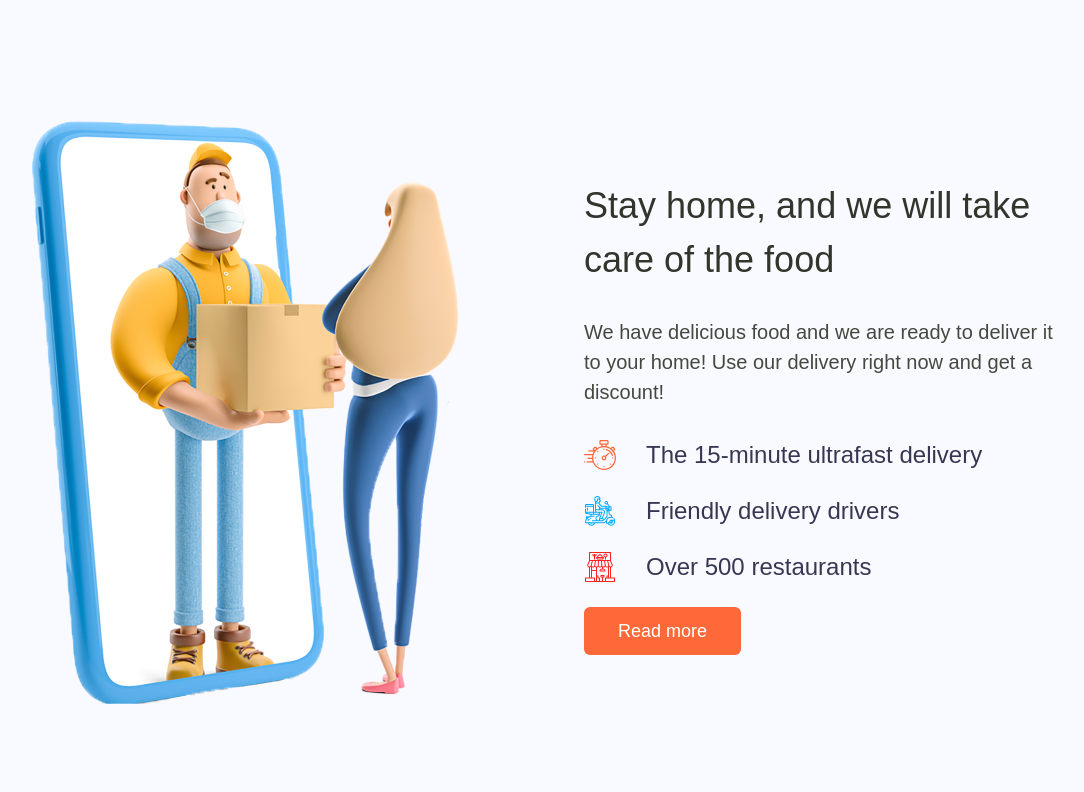
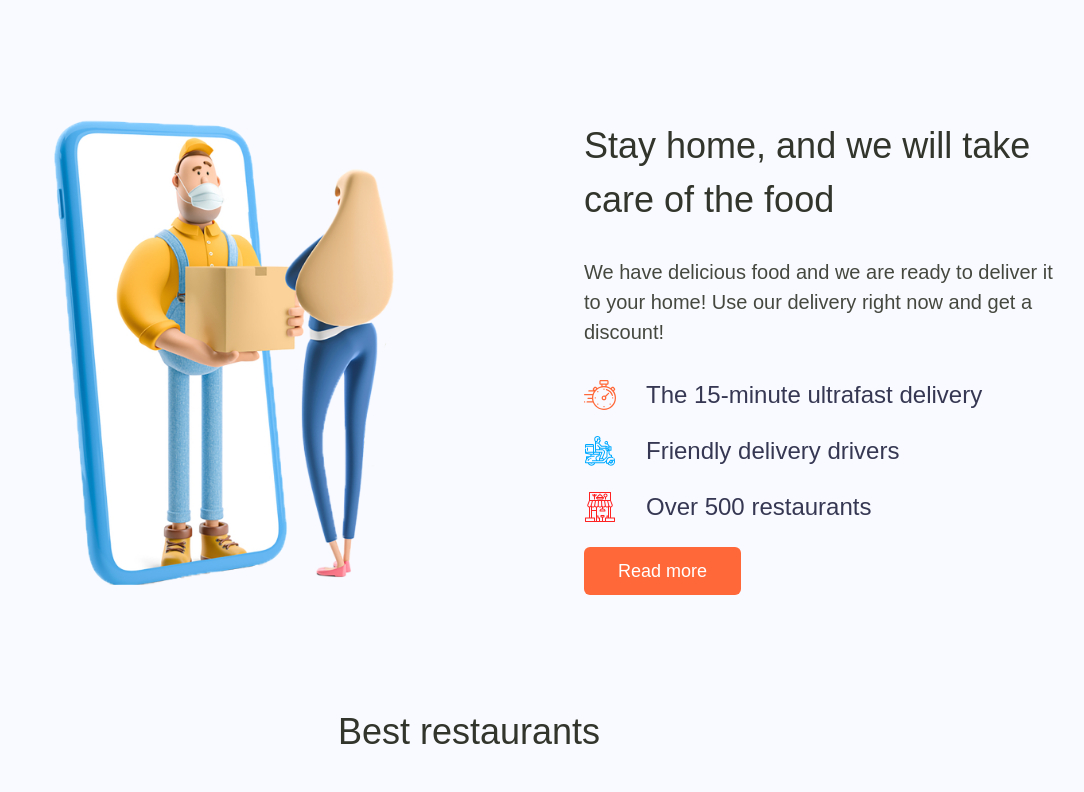
Before and after one commit to inga-divra/simple_food, a website: page app/index.html in a window 1280 px wide. Shown: the part 1588-2380 px from the top of the page, without its empty margins (171-1255 px from the left). Drawn offline with nearby package versions, Linux system fonts and the light colour scheme; files that its build step writes are made by us from their sources; files whose address does not match are found by name.

Commit message:
fixed delivery section bg img

```diff
--- a/app/index.html
+++ b/app/index.html
@@ -322,7 +322,7 @@
         </section>
         <section class="delivery section">
             <div class="delivery__container container">
-                <div class="delivery__img" style="background-image: url('./images/delivery-driver.jpg');"></div>
+                <div class="delivery__inner" style="background-image: url('./images/delivery-driver.jpg');">
                     <div class="delivery__content">
                         <h2 class="delivery__title title">Stay home, and we will take care of the food</h2>
                         <p class="delivery__text">
@@ -350,6 +350,7 @@
                             </li>
                         </ul>
                         <a class="delivery__btn btn" href="#">Read more</a>
+                    </div>
                 </div>
             </div>
         </section>
--- a/app/scss/components/_delivery.scss
+++ b/app/scss/components/_delivery.scss
@@ -5,17 +5,20 @@
         align-items: center;
     }
 
-    &__img {
-        height: 585px;
+    &__inner {
+        display: flex;
+        align-items: center;
+        /*    height: 585px; */
         width: 100%;
-        margin-right: 120px;
         background-repeat: no-repeat;
-        background-position: right center;
+        background-position: 20% center;
         background-size: contain;
     }
 
     &__content {
         max-width: 470px;
+        width: 100%;
+        margin-left: auto;
     }
 
     &__title {
--- a/app/scss/components/_hero.scss
+++ b/app/scss/components/_hero.scss
@@ -1,10 +1,4 @@
 .hero {
-
-    &__container {
-        display: flex;
-        justify-content: space-between;
-        align-items: center;
-    }
 
     &__content {
         display: flex;
```
Lines whose indentation alone changed are shown as unchanged.
